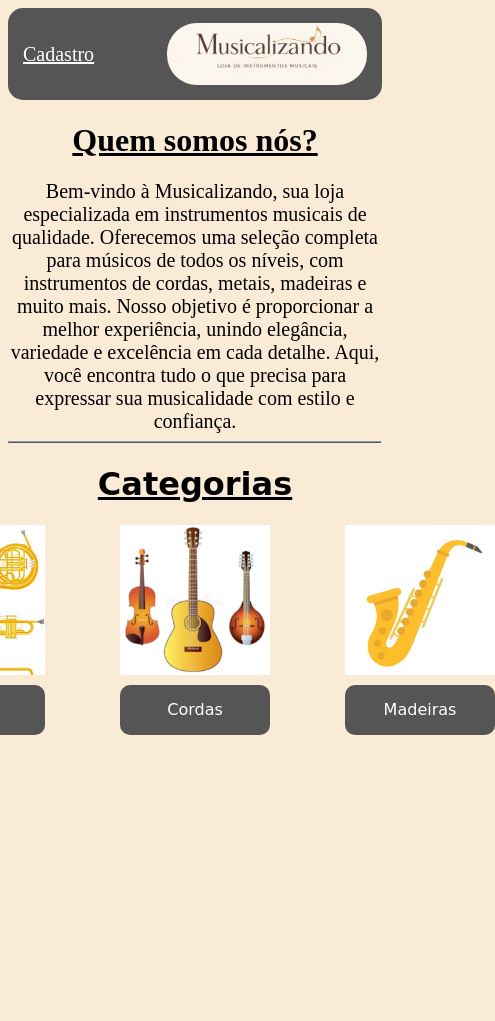
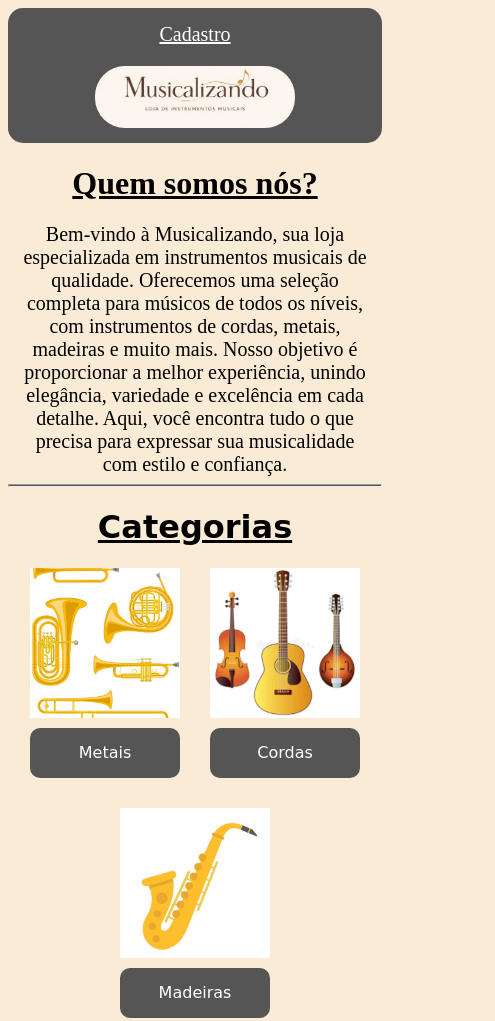
Before and after one commit to mrbc10/mrbc10.github.io, a plain HTML site: page index.html in a window 390 px wide. Shown: the whole page, 495 px wide, since content can reach past the window. Before the commit the page ends 844 px from the top, so only its background shows below. Drawn offline with Linux system fonts and the light colour scheme.

Commit message:
Enhance CSS for responsiveness and layout adjustments
Added responsive design features and improved layout for mobile devices.

```diff
--- a/css/style.css
+++ b/css/style.css
@@ -1,6 +1,7 @@
 body {
     background-color: antiquewhite;
 }
+
 .navbar {
     background-color: #555555;
     padding: 15px;
@@ -8,6 +9,7 @@ body {
     display: flex;
     align-items: center;
     gap: 20px;
+    flex-wrap: wrap; /* 🔥 permite quebrar no celular */
 }
 
 .navbar a {
@@ -18,41 +20,49 @@ body {
 .navbar a:hover {
     color: #df8f45;
 }
-.logo{
+
+.logo {
     margin-left: auto;
     display: flex;
     align-items: center;
     gap: 20px;
 }
-.logo img{
+
+.logo img {
     border-radius: 30px;
+    max-width: 100%; /* 🔥 evita quebrar no celular */
 }
 
-h1{
+h1 {
     display: flex;
-    justify-content: center; /* horizontal */
+    justify-content: center;
     text-decoration: underline;
+    text-align: center; /* 🔥 melhora no mobile */
 }
-p{
+
+p {
     margin: 0 auto;
     max-width: 800px;
     text-align: center;
     font-size: 20px;
+    padding: 0 10px; /* 🔥 não grudar nas bordas */
 }
-hr{
+
+hr {
     background-color: #555555;
     height: 0.5px;
 }
-.ct{
+
+.ct {
     font-family: cursive;
-    align-items: center;
-    justify-content: center;
 }
 
+/* 🔥 PRINCIPAL RESPONSIVIDADE */
 .ctimg {
     display: flex;
     justify-content: center;
     gap: 75px;
+    flex-wrap: wrap; /* 🔥 faz quebrar no celular */
 }
 
 .item {
@@ -60,11 +70,14 @@ hr{
     flex-direction: column;
     align-items: center;
     gap: 10px;
+    width: 150px; /* 🔥 mantém alinhado com imagem */
 }
 
 .item img {
-    width: 150px;
-    height: 150px;
+    width: 100%; /* 🔥 adapta */
+    height: auto; /* 🔥 mantém proporção */
+    max-width: 150px;
+    aspect-ratio: 1/1; /* 🔥 mantém quadrado */
     object-fit: cover;
 }
 
@@ -73,7 +86,8 @@ hr{
     align-items: center;
     justify-content: center;
 
-    width: 150px;
+    width: 100%; /* 🔥 acompanha imagem */
+    max-width: 150px;
     height: 50px;
 
     background-color: #555555;
@@ -85,3 +99,20 @@ hr{
 .btn:hover {
     background-color: #df8f45;
 }
+
+/* 🔥 AJUSTE EXTRA PARA CELULAR */
+@media (max-width: 600px) {
+    .ctimg {
+        gap: 30px;
+    }
+
+    .navbar {
+        justify-content: center;
+    }
+
+    .logo {
+        margin-left: 0;
+        justify-content: center;
+        width: 100%;
+    }
+}
```
